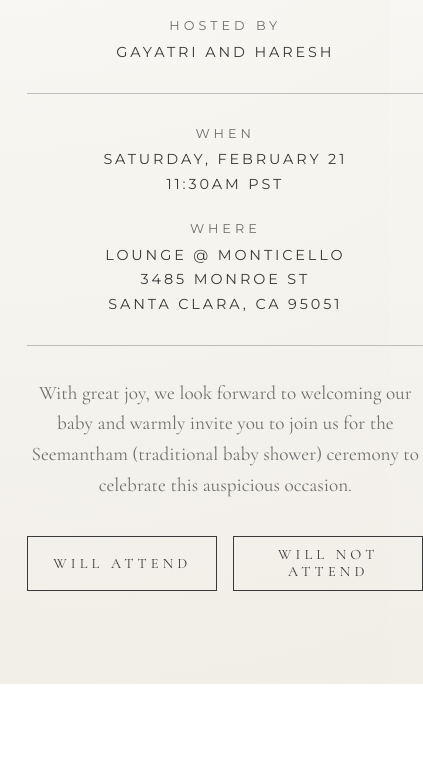
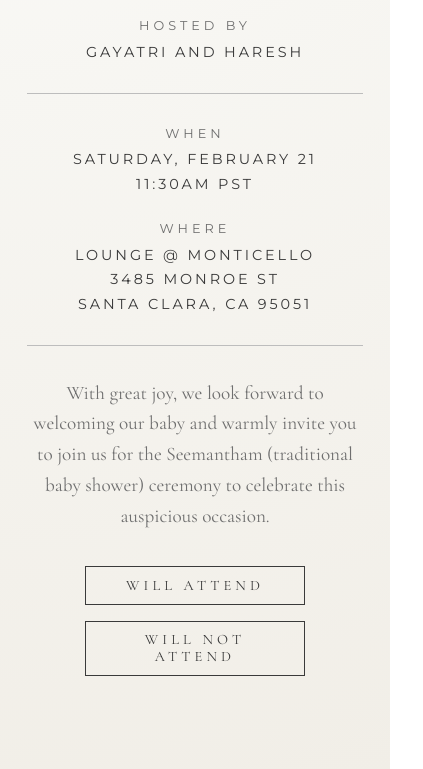
Before and after one commit to HareshKarnan/baby-shower, a plain HTML site: page index.html in a window 390 px wide. Shown: the part 521-1290 px from the top of the page, 423 px wide, since content can reach past the window. Before the commit the page ends 1205 px from the top, so only its background shows below. Drawn offline with nearby package versions, Linux system fonts and the light colour scheme.

Commit message:
add buttons

```diff
--- a/styles.css
+++ b/styles.css
@@ -220,3 +220,15 @@ textarea {
     max-width: 80vw;
   }
 }
+
+@media (max-width: 480px) {
+  .rsvp-options {
+    flex-direction: column;
+    align-items: center;
+  }
+
+  .rsvp-choice {
+    width: 100%;
+    max-width: 220px;
+  }
+}
```
